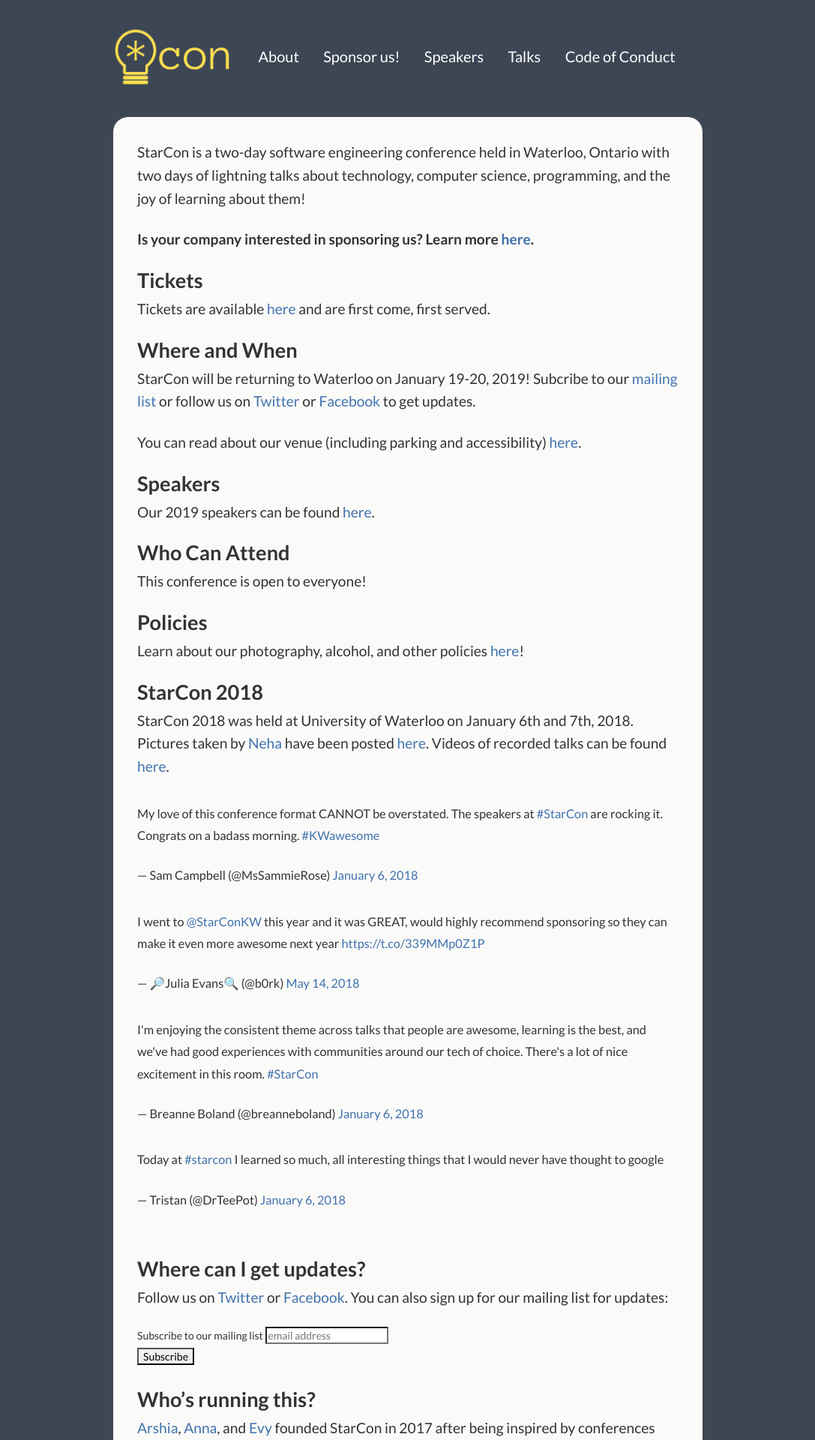
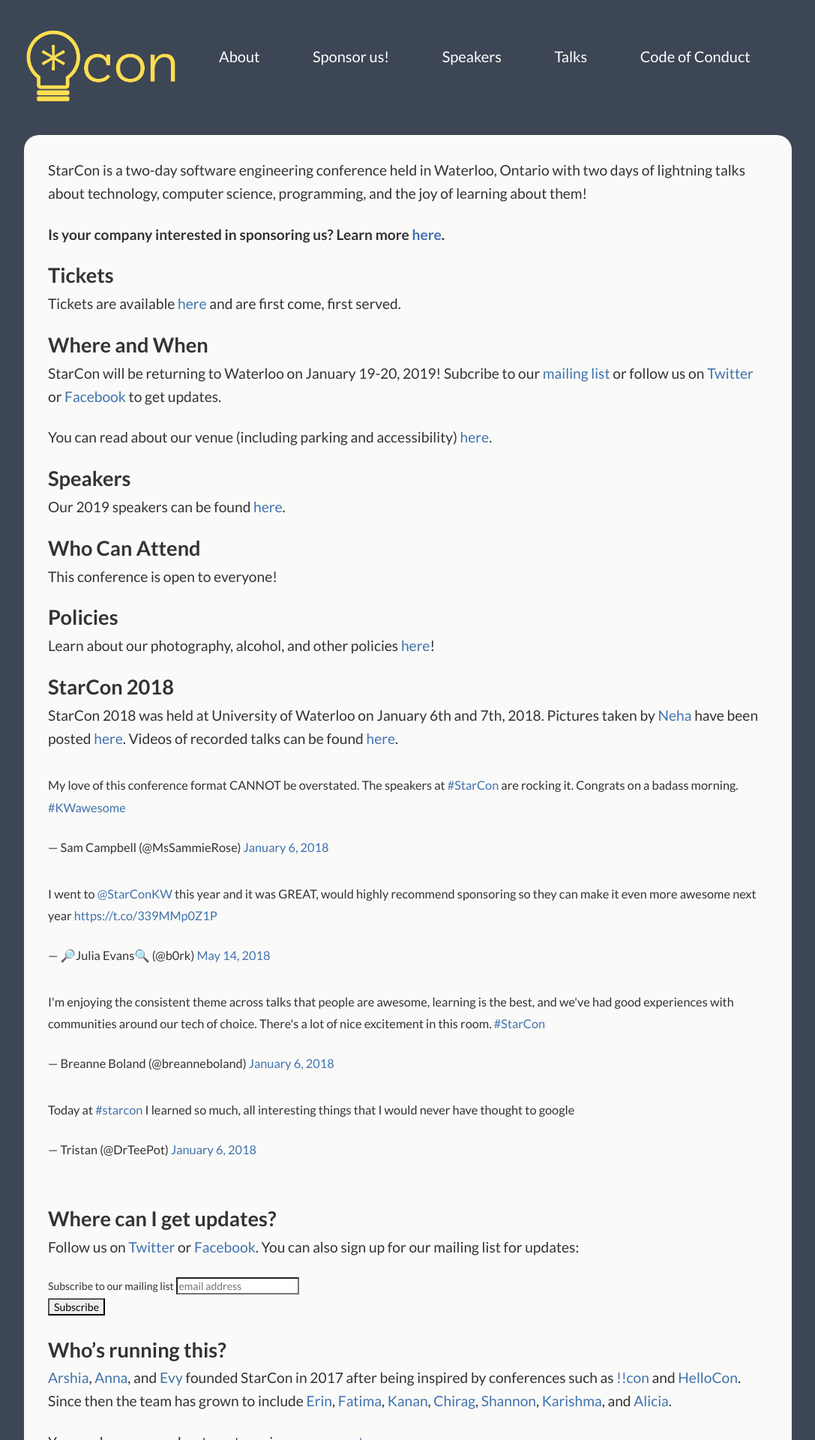
Before and after one commit to StarConKW/starconkw.github.io, a Jekyll site: the page built from index.md, in a window 1280 px wide. Shown: the top 1920 px of the page at 75% size, without its empty margins (96-1183 px from the left). Built offline with Jekyll 4.4.1, drawn with Linux system fonts in a browser that asks for light colours; comment, search, counter and statistics services are not loaded.

Commit message:
wider page content

```diff
--- a/_sass/_site.scss
+++ b/_sass/_site.scss
@@ -219,6 +219,12 @@ html, body, .site-header, .site-footer {
   }
 }
 
+@media (min-width: 768px) {
+  .site {
+      max-width: 85%;
+  }
+}
+
 .site-content {
   padding: 2em;
   background: $gray-lightest;
```
